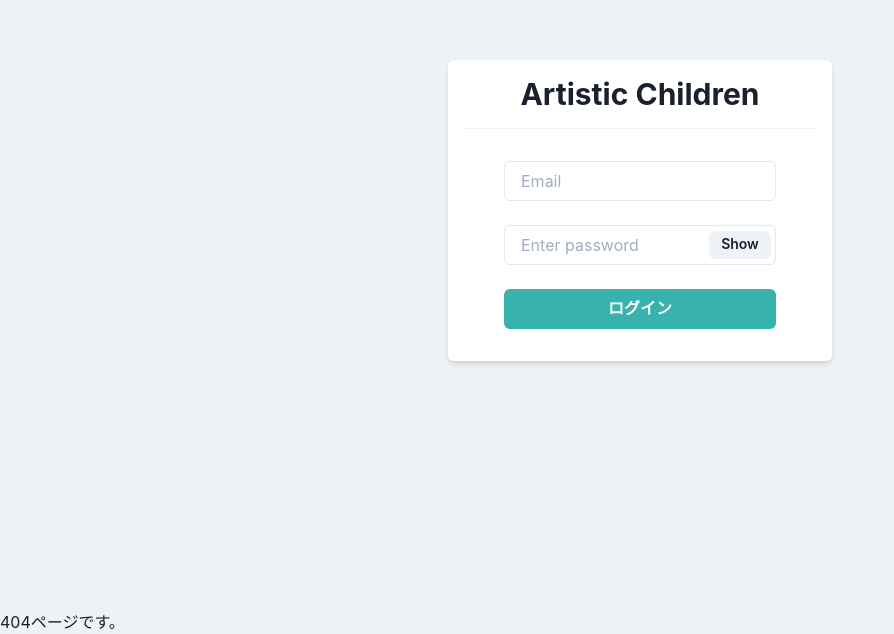
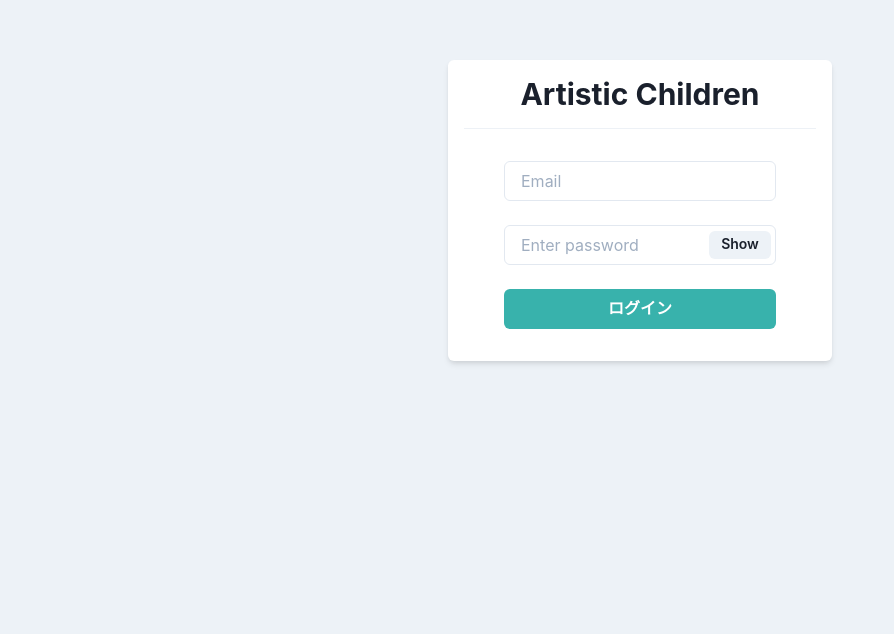
Before and after one commit to nakashi120/artistic-baby, a React (Create React App) app in the folder code/react_web_front/: page / in a window 1280 px wide. Shown: the part 190-824 px from the top of the page, without its empty margins (0-894 px from the left). After the commit the page ends 800 px from the top, so only its background shows below. Built offline with nearby package versions, Linux system fonts and the light colour scheme.

Commit message:
Changed LoginUserProvider position in Router.tsx

```diff
--- a/code/react_web_front/src/router/Router.tsx
+++ b/code/react_web_front/src/router/Router.tsx
@@ -30,10 +30,10 @@ export const Router: VFC = memo(() => {
             </Switch>
           )}
         />
-        <Route path="*">
-          <Page404 />
-        </Route>
       </LoginUserProvider>
+      <Route path="*">
+        <Page404 />
+      </Route>
     </Switch>
   )
 })
```
